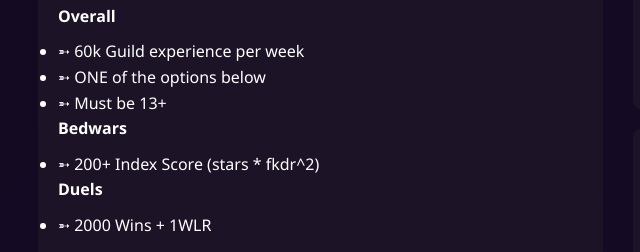
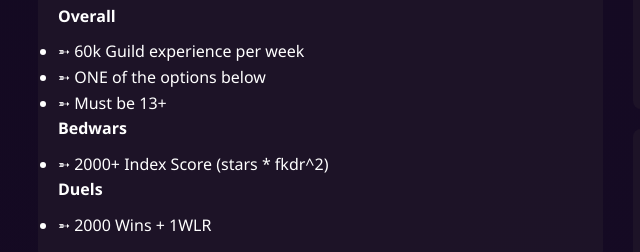
Before and after one commit to 1iph/Blight-2.0, a plain HTML site: page index.html in a window 1280 px wide. Shown: the part 1259-1511 px from the top of the page, 22-662 px from the left. Drawn offline with Linux system fonts and the light colour scheme.

Commit message:
Update index.html

```diff
--- a/index.html
+++ b/index.html
@@ -415,7 +415,7 @@
                         </ul>
                         <p><strong>Bedwars</strong></p>
                         <ul>
-                            <li>➵ 200+ Index Score (stars * fkdr^2)</li>
+                            <li>➵ 2000+ Index Score (stars * fkdr^2)</li>
                         </ul>
                         <p><strong>Duels</strong></p>
                         <ul>
```
